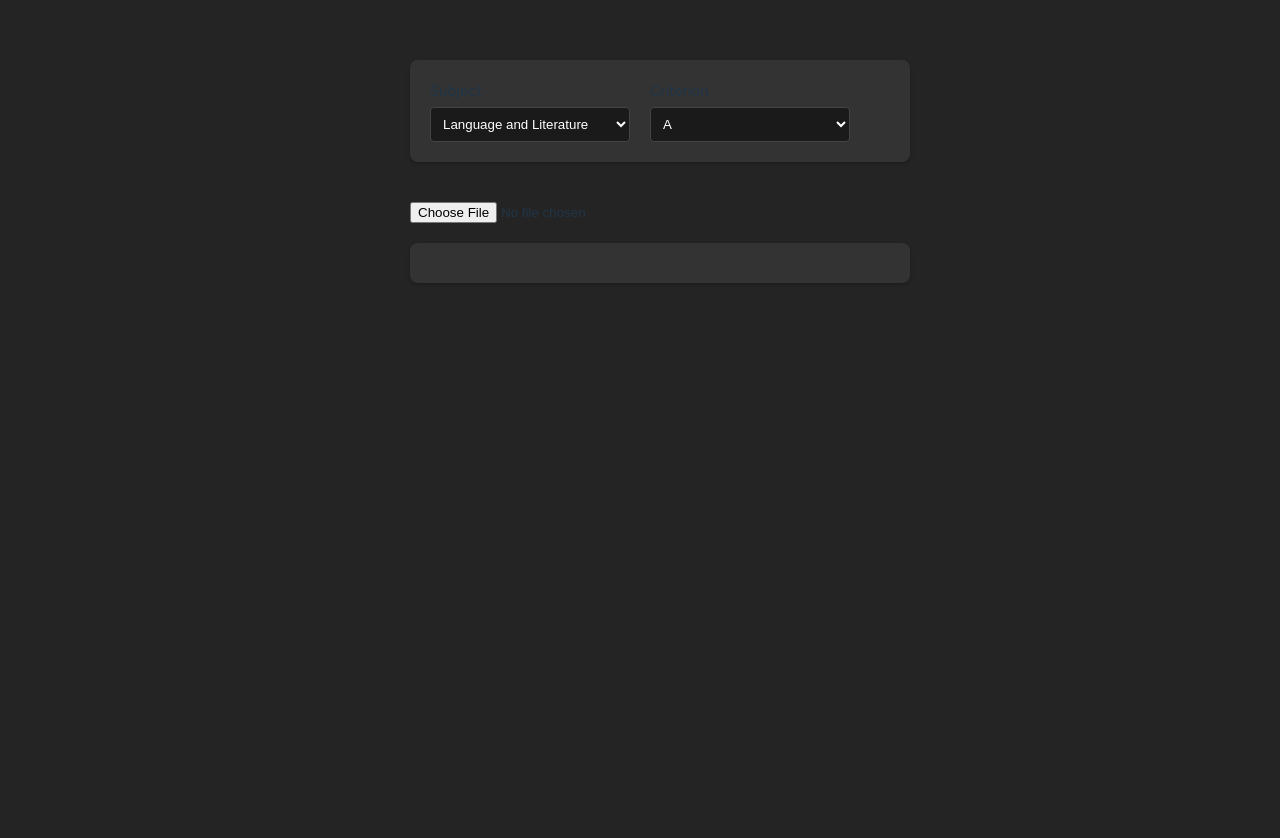
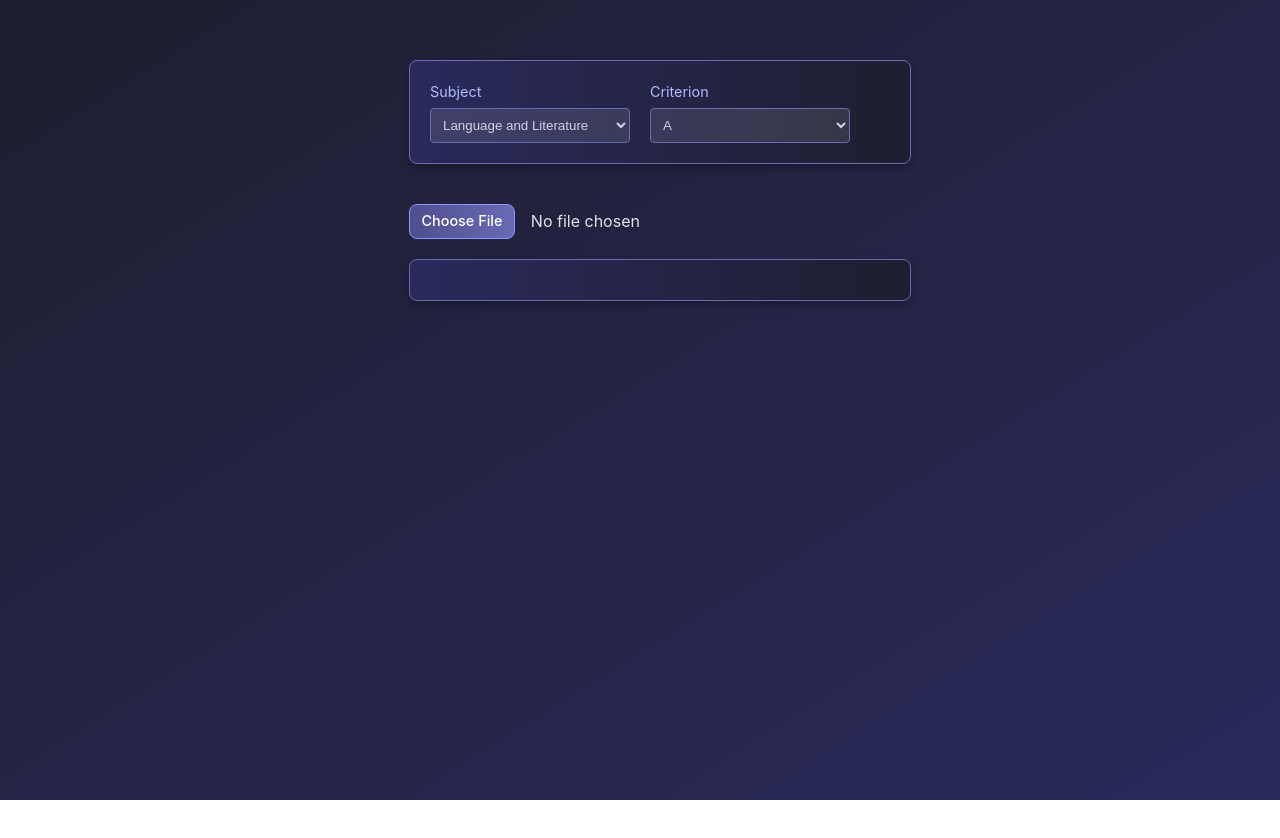
Before and after one commit to ihanjin08/pp-frontend, a React (Vite) app: page / in a window 1280 px wide. After the commit the page ends 800 px from the top, so only its background shows below. Built offline with nearby package versions, Linux system fonts and the light colour scheme.

Commit message:
pretty ui

```diff
--- a/src/App.module.css
+++ b/src/App.module.css
@@ -1,3 +1,16 @@
+:root {
+  font-family: Inter, system-ui, Avenir, Helvetica, Arial, sans-serif;
+  line-height: 1.5;
+  font-weight: 400;
+  color-scheme: light dark;
+  color: rgba(255, 255, 255, 0.87);
+  background-color: linear-gradient(to bottom right, #1e1e30, #2a2a5c);
+  font-synthesis: none;
+  text-rendering: optimizeLegibility;
+  -webkit-font-smoothing: antialiased;
+  -moz-osx-font-smoothing: grayscale;
+}
+
 .appContainer {
     width: 100%;
     max-width: 800px;
--- /dev/null
+++ b/src/components/FileInput.module.css
@@ -0,0 +1,68 @@
+/* Container for the file input */
+.fileInputContainer {
+    position: relative;
+    display: inline-flex;
+    align-items: center; /* Align button and text */
+  }
+
+  /* Hide the actual input element */
+  .fileInput {
+    display: none;
+  }
+
+  /* Style the label to look like a button */
+  .fileLabel {
+    border-radius: 8px;
+    border: 1px solid transparent;
+    padding: 0.4em 0.8em;
+    font-size: 0.9rem;
+    color: #ffffff;
+    font-weight: 500;
+    font-family: inherit;
+    background: linear-gradient(to right, #2a2a5c, #4e4e8e); /* Gradient color */
+    cursor: pointer;
+    transition: transform 0.2s, border-color 0.25s;
+    border-color: #8a98ff;
+    text-align: center;
+    white-space: nowrap; /* Prevent text from wrapping */
+  }
+
+  /* Display the filename text next to the button */
+  .fileName {
+    margin-left: 1em;
+    font-size: 1em;
+    font-weight: 400;
+    color: rgba(255, 255, 255, 0.87);
+    overflow: hidden;
+    text-overflow: ellipsis;
+    white-space: nowrap; /* Keep the file name on one line */
+  }
+
+  /* Hover state */
+  .fileLabel:hover {
+    transform: scale(1.05); /* Same as button hover */
+    background: #8a98ff;
+  }
+
+  /* Focus state */
+  .fileLabel:focus,
+  .fileLabel:focus-visible {
+    outline: 4px auto -webkit-focus-ring-color;
+  }
+
+  /* Active state */
+  .fileLabel:active {
+    background: linear-gradient(to right, #4e4e8e, #6a6ab3); /* Match button active state */
+  }
+
+  /* Light mode styling */
+  @media (prefers-color-scheme: light) {
+    :root {
+      color: #213547;
+      background-color: #ffffff;
+    }
+
+    .fileLabel {
+      background: linear-gradient(to right, #4e4e8e, #6a6ab3); /* Light mode gradient */
+    }
+  }
--- a/src/components/FileInput.tsx
+++ b/src/components/FileInput.tsx
@@ -1,4 +1,5 @@
-import React from 'react';
+import React, { useState } from 'react';
+import styles from './FileInput.module.css'; // Import the CSS module
 
 interface FileInputProps {
   multiple?: boolean;
@@ -6,18 +7,37 @@ interface FileInputProps {
 }
 
 const FileInput: React.FC<FileInputProps> = ({ multiple = false, onFilesSelected }) => {
+  const [fileName, setFileName] = useState<string>('No file chosen'); // State to track selected file name
+
   const handleChange = (event: React.ChangeEvent<HTMLInputElement>) => {
     const files = event.target.files ? Array.from(event.target.files) : [];
     onFilesSelected(files);
+
+    // Update the file name(s)
+    if (files.length > 0) {
+      // If multiple files are selected, display the number of files
+      setFileName(multiple ? `${files.length} files selected` : files[0].name);
+    } else {
+      setFileName('No file chosen');
+    }
   };
 
   return (
+    <div className={styles.fileInputContainer}>
       <input
+        id="fileInput"
+        className={styles.fileInput}
         type="file"
         multiple={multiple}
         onChange={handleChange}
         accept=".md" // Restrict to .md files only
       />
+      <label htmlFor="fileInput" className={styles.fileLabel}>
+        Choose File
+      </label>
+      {/* Display the selected file name next to the button */}
+      <span className={styles.fileName}>{fileName}</span>
+    </div>
   );
 };
 
--- a/src/components/Grading.module.css
+++ b/src/components/Grading.module.css
@@ -3,13 +3,14 @@
     display: flex;
     flex-direction: column;
     gap: 20px;
-    background-color: #333333;
+    background: linear-gradient(to right, #2a2a5c, #1e1e30);
     border-radius: 8px;
     padding: 20px;
     box-sizing: border-box;
-    box-shadow: 0 2px 4px rgba(0, 0, 0, 0.2);
-    overflow: hidden; /* Ensures content doesn't overflow the container */
-    max-width: 100%; /* Prevents horizontal overflow */
+    box-shadow: 0 4px 8px rgba(0, 0, 0, 0.3);
+    overflow: hidden;
+    max-width: 100%;
+    border: 1px solid #6a6ab3;
   }
 
   .paragraph {
@@ -17,35 +18,40 @@
     padding: 8px;
     border-radius: 4px;
     margin-bottom: 8px;
-    transition: background-color 0.2s;
-    overflow-wrap: break-word; /* Handles long unbroken text */
-    word-wrap: break-word; /* Ensures proper text wrapping */
+    background: rgba(255, 255, 255, 0.048);
+    color: #d1d1e6;
+    transition: background-color 0.2s, transform 0.2s;
+    overflow-wrap: break-word;
+    word-wrap: break-word;
   }
 
   .paragraph:hover {
-    background-color: #2a2a2a;
+    background-color: rgba(164, 164, 224, 0.3);
+    transform: scale(1.01);
   }
 
   .selectedParagraph {
-    background-color: #2c3e50;
+    background-color: rgba(164, 164, 224, 0.3);
   }
 
   .error {
-    color: #ff6b6b;
+    color: #ff5c5c;
     margin: 10px 0;
-    overflow-wrap: break-word; /* Ensures error messages don't overflow */
+    overflow-wrap: break-word;
   }
 
   .feedback {
     margin-top: 20px;
     padding: 20px;
-    background-color: #1a1a1a;
+    background: rgba(255, 255, 255, 0.05);
     border-radius: 4px;
-    overflow: auto; /* Allows scrollbars if content overflows */
-    max-height: 300px; /* Optional: Limits the height of the feedback box */
+    overflow: auto;
+    max-height: 300px;
+    color: #d1d1e6;
+
   }
 
   .feedback pre {
     white-space: pre-wrap;
-    word-wrap: break-word; /* Handles long unbroken lines in preformatted text */
+    word-wrap: break-word;
   }
--- a/src/components/Settings.module.css
+++ b/src/components/Settings.module.css
@@ -1,11 +1,13 @@
 .settingsBar {
   width: 100%;
-    background-color: #333333;
+  background: linear-gradient(to right, #2a2a5c, #1e1e30);
+  border: 1px solid #6a6ab3;
   border-radius: 8px;
   padding: 20px;
-    box-shadow: 0 2px 4px rgba(0, 0, 0, 0.2);
+  box-shadow: 0 4px 8px rgba(0, 0, 0, 0.3);
   box-sizing: border-box;
   margin-bottom: 20px;
+  color: #d1d1e6;
 }
 
 .settingsOptions {
@@ -19,18 +21,20 @@
   flex-direction: column;
   gap: 5px;
   font-size: 0.9rem;
+  color: #b3baff;
 }
 
 .settingsOptions select {
   padding: 8px;
-    border: 1px solid #444;
+  border: 1px solid #6a6ab3;
   border-radius: 4px;
-    background-color: #1a1a1a;
-    color: white;
+  background: rgba(255, 255, 255, 0.1);
+  color: #d1d1e6;
   min-width: 200px;
+  transition: border-color 0.3s;
 }
 
 .settingsOptions select:focus {
-    border-color: #646cff;
+  border-color: #8a98ff;
   outline: none;
 }
--- a/src/index.css
+++ b/src/index.css
@@ -2,11 +2,8 @@
   font-family: Inter, system-ui, Avenir, Helvetica, Arial, sans-serif;
   line-height: 1.5;
   font-weight: 400;
-
   color-scheme: light dark;
   color: rgba(255, 255, 255, 0.87);
-  background-color: #242424;
-
   font-synthesis: none;
   text-rendering: optimizeLegibility;
   -webkit-font-smoothing: antialiased;
@@ -15,26 +12,34 @@
 
 a {
   font-weight: 500;
-  color: #646cff;
+  color: #8a98ff;
   text-decoration: inherit;
 }
 a:hover {
-  color: #535bf2;
+  color: #b3baff;
+}
+
+html, body {
+  margin: 0;
+  padding: 0;
+  height: 100%; /* Ensure the html and body fill the entire viewport */
+  background: linear-gradient(to bottom right, #1e1e30, #2a2a5c);
 }
 
 body {
-  margin: 0;
   display: flex;
   justify-content: center;
-  align-items: flex-start; /* Changed from center to flex-start */
-  min-height: 100vh;
-  padding-top: 40px; /* Add some top padding */
-  background-color: #242424;
+  align-items: flex-start;
+  min-height: 100vh; /* Ensure body takes full height of viewport */
+  padding-top: 40px;
+  box-sizing: border-box;
 }
 
 h1 {
   font-size: 3.2em;
   line-height: 1.1;
+  color: #b3baff;
+  text-shadow: 2px 2px 5px rgba(0, 0, 0, 0.5);
 }
 
 button {
@@ -44,12 +49,15 @@ button {
   font-size: 1em;
   font-weight: 500;
   font-family: inherit;
-  background-color: #1a1a1a;
+  background: linear-gradient(to right, #2a2a5c, #4e4e8e);
+  color: #fff;
   cursor: pointer;
-  transition: border-color 0.25s;
+  transition: transform 0.2s, border-color 0.25s;
+  border-color: #8a98ff;
 }
 button:hover {
-  border-color: #646cff;
+  transform: scale(1.05);
+  background: #8a98ff;
 }
 button:focus,
 button:focus-visible {
@@ -65,6 +73,6 @@ button:focus-visible {
     color: #747bff;
   }
   button {
-    background-color: #f9f9f9;
+    background: linear-gradient(to right, #4e4e8e, #6a6ab3);
   }
 }
```
Lines whose indentation alone changed are shown as unchanged.
